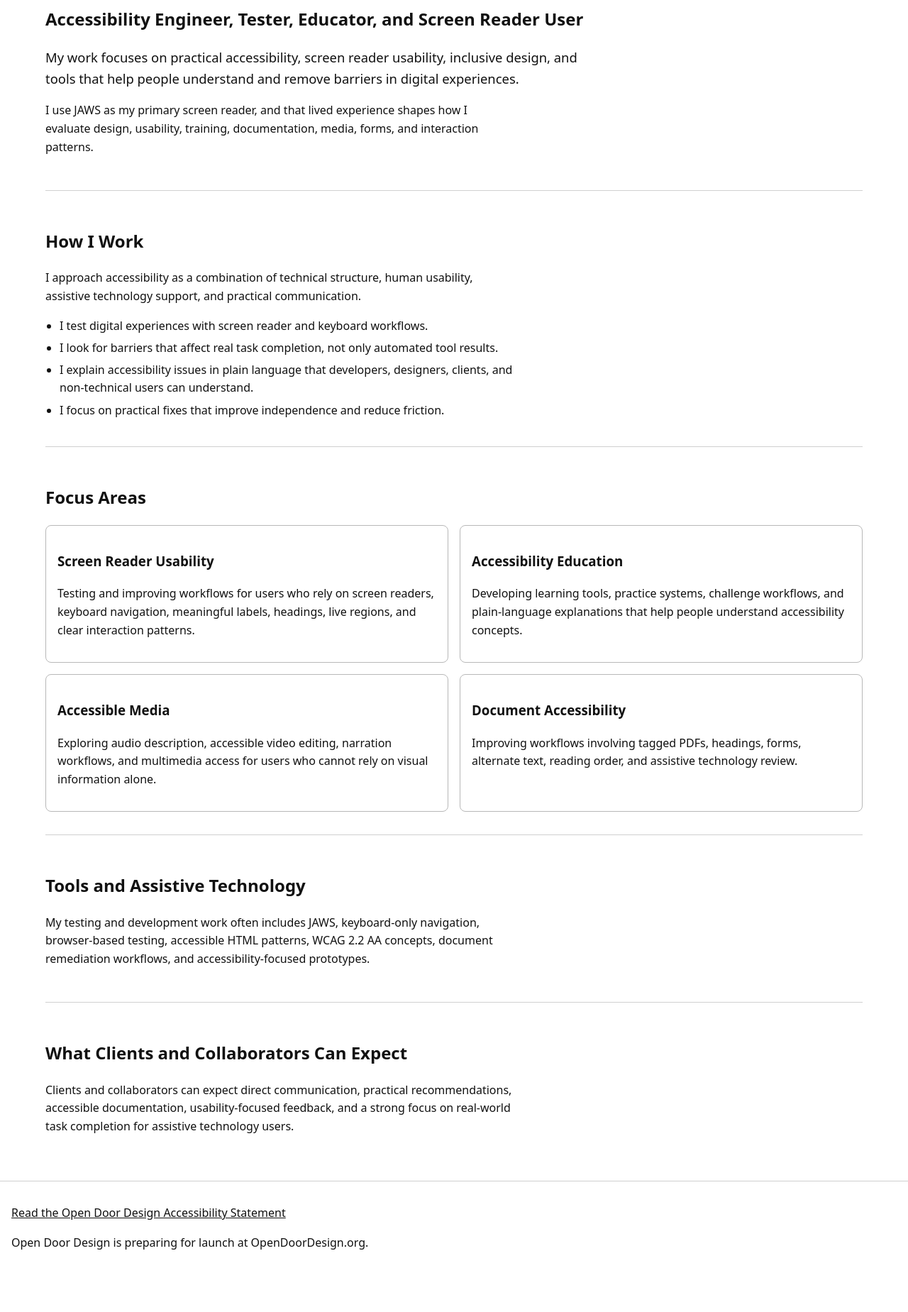
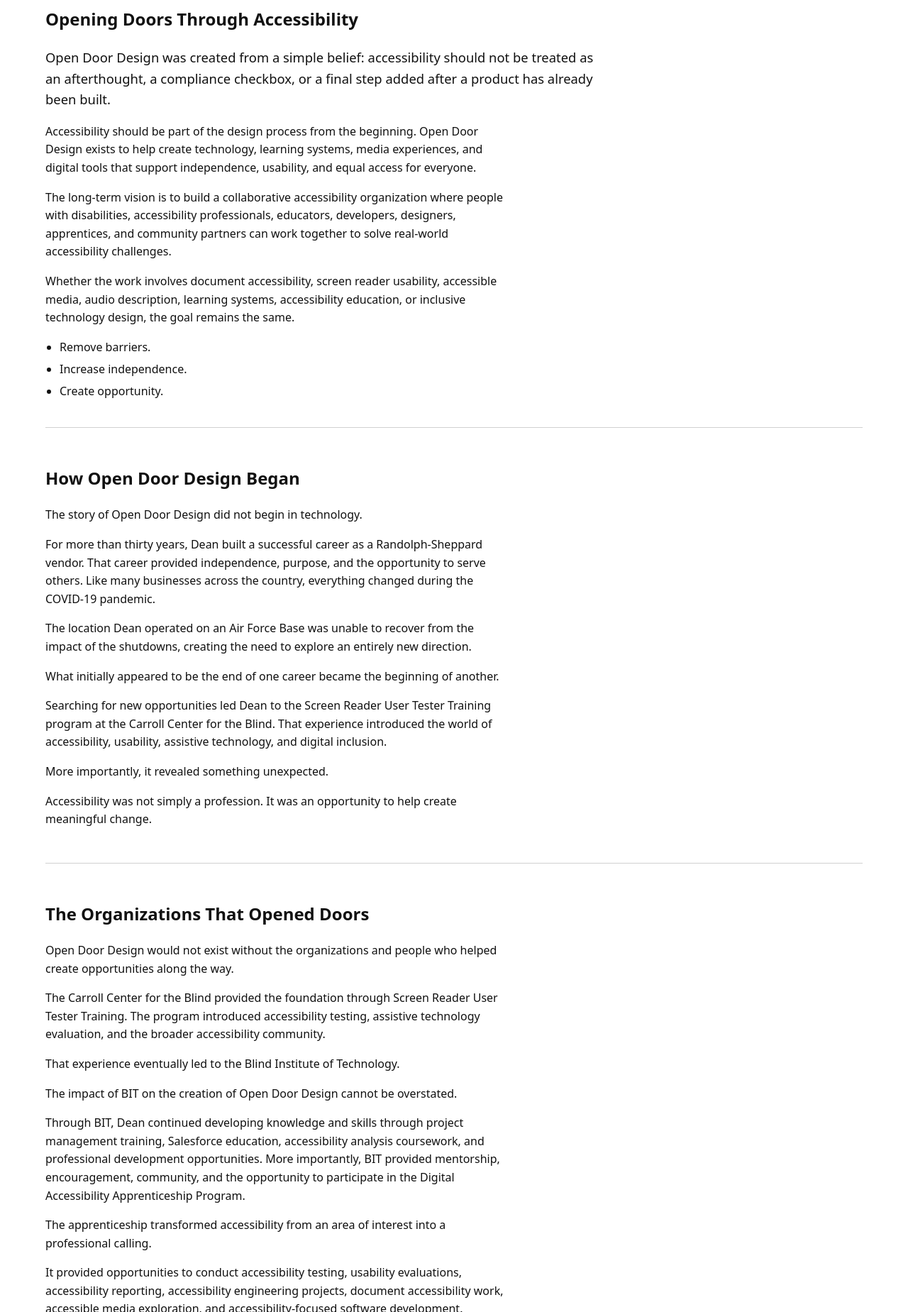
Before and after one commit to Dizno1/OpenDoorDesign, a plain HTML site: page AboutDean-OpenDoorDesign.html in a window 1280 px wide. Shown: the part 370-2219 px from the top of the page at 71% size. Before the commit the page ends 2167 px from the top, so only its background shows below. Drawn offline with Linux system fonts and the light colour scheme.

Commit message:
Revamp About Open Door Design page

```diff
--- a/AboutDean-OpenDoorDesign.html
+++ b/AboutDean-OpenDoorDesign.html
@@ -2,7 +2,7 @@
 <html lang="en">
 <head>
   <meta charset="utf-8">
-  <title>About Dean - Open Door Design</title>
+  <title>About Open Door Design - Open Door Design</title>
   <meta name="viewport" content="width=device-width, initial-scale=1">
   <style>
 
@@ -233,7 +233,7 @@
     <span id="primary-nav-name" class="visually-hidden">Primary navigation</span>
     <ul role="list" class="nav-list">
       <li role="listitem"><a href="./Home-OpenDoorDesign.html">Home</a></li>
-      <li role="listitem"><a href="./AboutDean-OpenDoorDesign.html" aria-current="page">About Dean</a></li>
+      <li role="listitem"><a href="./AboutDean-OpenDoorDesign.html" aria-current="page">About Open Door Design</a></li>
       <li role="listitem"><a href="./OpenDoorAccessibilityLab-OpenDoorDesign.html">Accessibility Lab</a></li>
       <li role="listitem"><a href="./FeaturedProjects-OpenDoorDesign.html">Featured Projects</a></li>
       <li role="listitem"><a href="./Accessibility-OpenDoorDesign.html">Accessibility Statement</a></li>
@@ -243,25 +243,48 @@
 
   <main id="main" tabindex="-1">
     <section class="section" aria-labelledby="about-title">
-      <h1 id="about-title">About Dean</h1>
-      <h2>Accessibility Engineer, Tester, Educator, and Screen Reader User</h2>
-      <p class="lede">My work focuses on practical accessibility, screen reader usability, inclusive design, and tools that help people understand and remove barriers in digital experiences.</p>
-      <p>I use JAWS as my primary screen reader, and that lived experience shapes how I evaluate design, usability, training, documentation, media, forms, and interaction patterns.</p>
-    </section>
-
-    <section class="section" aria-labelledby="work-heading">
-      <h2 id="work-heading">How I Work</h2>
-      <p>I approach accessibility as a combination of technical structure, human usability, assistive technology support, and practical communication.</p>
+      <h1 id="about-title">About Open Door Design</h1>
+      <h2>Opening Doors Through Accessibility</h2>
+      <p class="lede">Open Door Design was created from a simple belief: accessibility should not be treated as an afterthought, a compliance checkbox, or a final step added after a product has already been built.</p>
+      <p>Accessibility should be part of the design process from the beginning. Open Door Design exists to help create technology, learning systems, media experiences, and digital tools that support independence, usability, and equal access for everyone.</p>
+      <p>The long-term vision is to build a collaborative accessibility organization where people with disabilities, accessibility professionals, educators, developers, designers, apprentices, and community partners can work together to solve real-world accessibility challenges.</p>
+      <p>Whether the work involves document accessibility, screen reader usability, accessible media, audio description, learning systems, accessibility education, or inclusive technology design, the goal remains the same.</p>
       <ul class="kvl">
-        <li>I test digital experiences with screen reader and keyboard workflows.</li>
-        <li>I look for barriers that affect real task completion, not only automated tool results.</li>
-        <li>I explain accessibility issues in plain language that developers, designers, clients, and non-technical users can understand.</li>
-        <li>I focus on practical fixes that improve independence and reduce friction.</li>
+        <li>Remove barriers.</li>
+        <li>Increase independence.</li>
+        <li>Create opportunity.</li>
       </ul>
     </section>
 
-    <section class="section" aria-labelledby="focus-heading">
-      <h2 id="focus-heading">Focus Areas</h2>
+    <section class="section" aria-labelledby="began-heading">
+      <h2 id="began-heading">How Open Door Design Began</h2>
+      <p>The story of Open Door Design did not begin in technology.</p>
+      <p>For more than thirty years, Dean built a successful career as a Randolph-Sheppard vendor. That career provided independence, purpose, and the opportunity to serve others. Like many businesses across the country, everything changed during the COVID-19 pandemic.</p>
+      <p>The location Dean operated on an Air Force Base was unable to recover from the impact of the shutdowns, creating the need to explore an entirely new direction.</p>
+      <p>What initially appeared to be the end of one career became the beginning of another.</p>
+      <p>Searching for new opportunities led Dean to the Screen Reader User Tester Training program at the Carroll Center for the Blind. That experience introduced the world of accessibility, usability, assistive technology, and digital inclusion.</p>
+      <p>More importantly, it revealed something unexpected.</p>
+      <p>Accessibility was not simply a profession. It was an opportunity to help create meaningful change.</p>
+    </section>
+
+    <section class="section" aria-labelledby="doors-heading">
+      <h2 id="doors-heading">The Organizations That Opened Doors</h2>
+      <p>Open Door Design would not exist without the organizations and people who helped create opportunities along the way.</p>
+      <p>The Carroll Center for the Blind provided the foundation through Screen Reader User Tester Training. The program introduced accessibility testing, assistive technology evaluation, and the broader accessibility community.</p>
+      <p>That experience eventually led to the Blind Institute of Technology.</p>
+      <p>The impact of BIT on the creation of Open Door Design cannot be overstated.</p>
+      <p>Through BIT, Dean continued developing knowledge and skills through project management training, Salesforce education, accessibility analysis coursework, and professional development opportunities. More importantly, BIT provided mentorship, encouragement, community, and the opportunity to participate in the Digital Accessibility Apprenticeship Program.</p>
+      <p>The apprenticeship transformed accessibility from an area of interest into a professional calling.</p>
+      <p>It provided opportunities to conduct accessibility testing, usability evaluations, accessibility reporting, accessibility engineering projects, document accessibility work, accessible media exploration, and accessibility-focused software development.</p>
+      <p>Many of the concepts represented throughout this website began as ideas explored, encouraged, refined, and supported through relationships developed at BIT.</p>
+      <p>Open Door Design stands as a reflection of those opportunities.</p>
+    </section>
+
+    <section class="section" aria-labelledby="dean-heading">
+      <h2 id="dean-heading">About Dean</h2>
+      <p>Dean is a screen reader user, accessibility professional, accessibility apprentice, educator, tester, and lifelong advocate for independence.</p>
+      <p>Using JAWS as a primary screen reader, Dean approaches accessibility from both professional and lived experience perspectives. This combination helps identify barriers that automated tools often miss and provides insight into how accessibility decisions affect real users completing real tasks.</p>
+
       <div class="grid cols-2">
         <article class="card">
           <h3>Screen Reader Usability</h3>
@@ -282,14 +305,24 @@
       </div>
     </section>
 
-    <section class="section" aria-labelledby="tools-heading">
-      <h2 id="tools-heading">Tools and Assistive Technology</h2>
-      <p>My testing and development work often includes JAWS, keyboard-only navigation, browser-based testing, accessible HTML patterns, WCAG 2.2 AA concepts, document remediation workflows, and accessibility-focused prototypes.</p>
+    <section class="section" aria-labelledby="vision-heading">
+      <h2 id="vision-heading">The Vision</h2>
+      <p>Open Door Design is still in its early stages.</p>
+      <p>The projects featured throughout this website represent the beginning of a much larger vision.</p>
+      <p>Future goals include developing accessible learning systems, document accessibility solutions, audio description tools, accessible media workflows, usability-focused applications, accessibility education resources, and other technologies designed to improve quality of life for people with disabilities.</p>
+      <p>The vision is not to build technology for the disability community without their involvement.</p>
+      <p>The vision is to build technology with them.</p>
     </section>
 
-    <section class="section" aria-labelledby="expect-heading">
-      <h2 id="expect-heading">What Clients and Collaborators Can Expect</h2>
-      <p>Clients and collaborators can expect direct communication, practical recommendations, accessible documentation, usability-focused feedback, and a strong focus on real-world task completion for assistive technology users.</p>
+    <section class="section" aria-labelledby="collaborate-heading">
+      <h2 id="collaborate-heading">An Invitation to Collaborate</h2>
+      <p>Open Door Design is not intended to be a one-person effort.</p>
+      <p>The most meaningful accessibility solutions emerge when people with different experiences, backgrounds, skills, and perspectives work together.</p>
+      <p>Open Door Design welcomes opportunities to collaborate with accessibility professionals, assistive technology users, developers, educators, researchers, apprentices, disability organizations, advocacy groups, and community partners who share a commitment to inclusive technology.</p>
+      <p>Whether the contribution involves expertise, testing, mentorship, partnership, education, design, development, or simply a willingness to share ideas, collaboration is essential to turning this vision into reality.</p>
+      <p>Every project on this site began with someone opening a door.</p>
+      <p>The goal of Open Door Design is to help open even more.</p>
+      <p><a href="./Inquiries-OpenDoorDesign.html">Contact Open Door Design about collaboration</a></p>
     </section>
   </main>
 
```
Also changed, not shown: Example Carousel-How to create an Accessible Carousel .html (renamed from Example Carousel-How to create an Accessible Carousel.html, +6 -6 lines).
